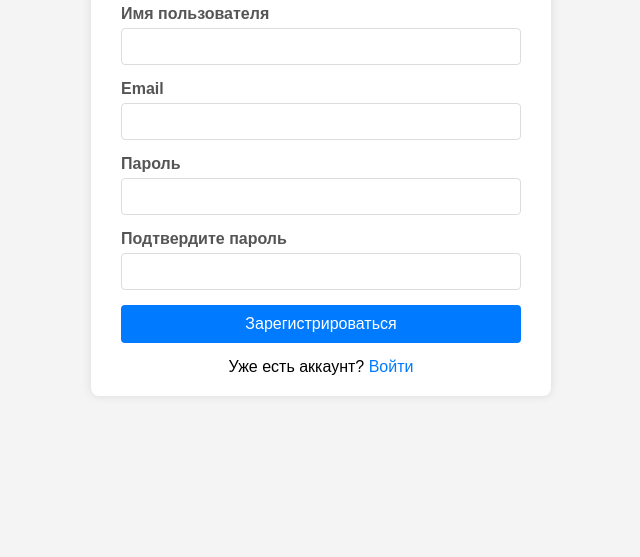
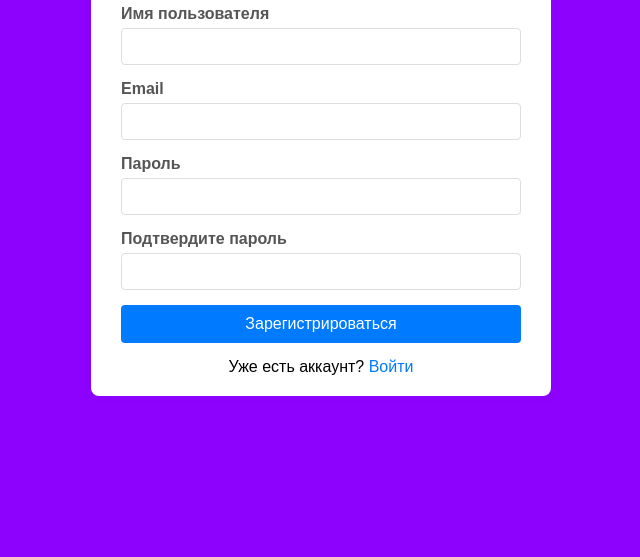
Before and after one commit to aegzees/roblex, a plain HTML site: page regokno.html in a window 1280 px wide. Shown: the part 243-800 px from the top of the page, without its empty margins (319-959 px from the left). Drawn offline with Linux system fonts and the light colour scheme.

Commit message:
тестчото

```diff
--- a/regokno.html
+++ b/regokno.html
@@ -7,7 +7,7 @@
     <style>
         body {
             font-family: Arial, sans-serif;
-            background-color: #f4f4f4;
+            background-color: #8c02fd;
             display: flex;
             justify-content: center;
             align-items: center;
@@ -19,7 +19,7 @@
             background: white;
             padding: 20px 30px;
             border-radius: 8px;
-            box-shadow: 0 0 10px rgba(0, 0, 0, 0.1);
+            box-shadow: 0 0 10px rgba(159, 1, 250, 0.1);
             width: 100%;
             max-width: 400px;
         }
@@ -106,7 +106,7 @@
             <div class="form-group">
                 <label for="username">Имя пользователя</label>
                 <input type="text" id="username" name="username" required>
-                <div class="error-message" id="username-error">Имя пользователя должно содержать от 3 до 20 символов</div>
+                <div class="error-message" id="username-error">Имя пользователя должно содержать от 5 до 15 символов</div>
             </div>
 
             <div class="form-group">
```
